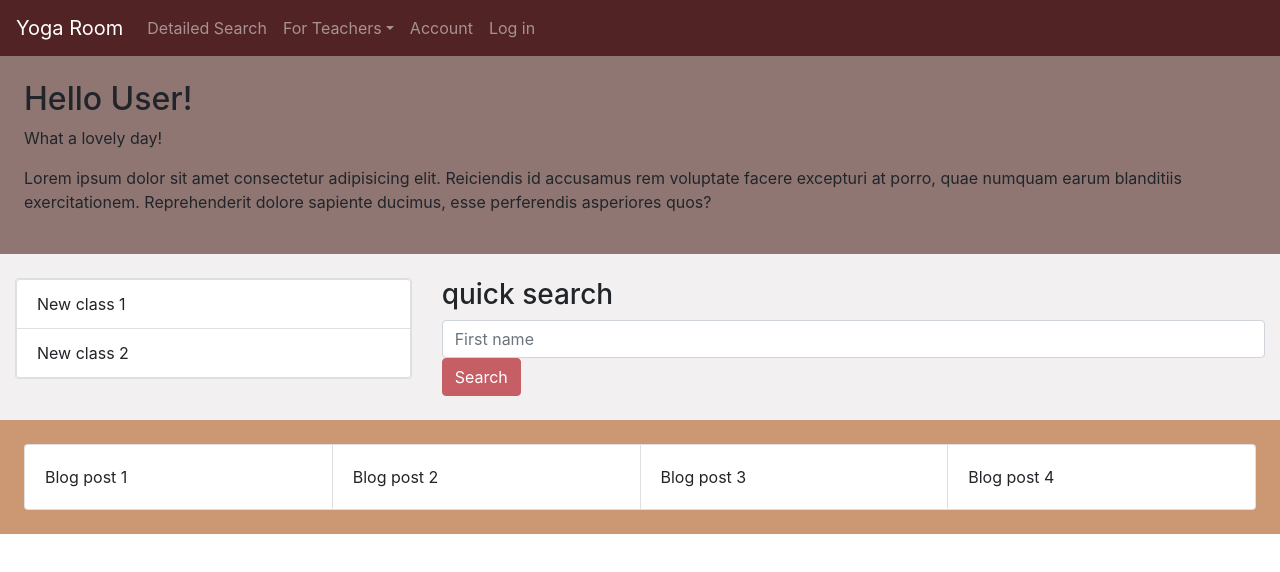
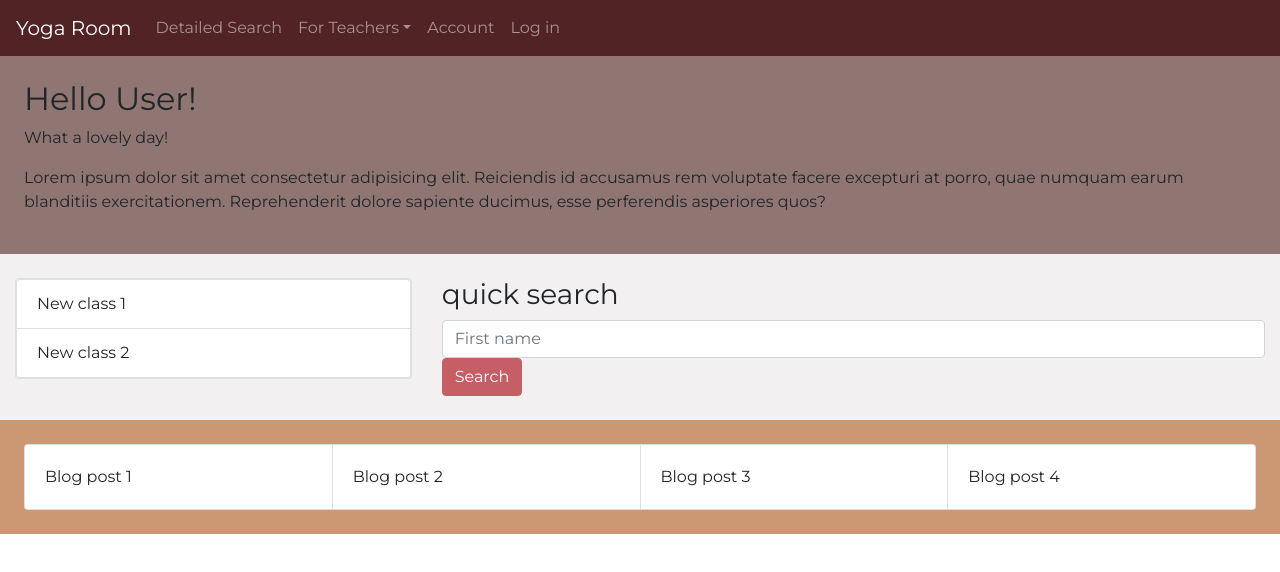
Before and after one commit to orsolyabus/yoga-room-react, a React (Create React App) app: page / in a window 1280 px wide. Shown: the top 572 px of the page. Built offline with nearby package versions, Linux system fonts and the light colour scheme.

Commit message:
add custom font

```diff
--- a/public/index.html
+++ b/public/index.html
@@ -3,6 +3,7 @@
   <head>
     <meta charset="utf-8" />
     <link rel="shortcut icon" href="%PUBLIC_URL%/favicon.ico" />
+    <link href="https://fonts.googleapis.com/css?family=Montserrat&display=swap" rel="stylesheet">
     <meta
       name="viewport"
       content="width=device-width, initial-scale=1, shrink-to-fit=no"
--- a/src/components/app/App.scss
+++ b/src/components/app/App.scss
@@ -19,6 +19,10 @@ $dark:          #512324 !default;
 );
 
 @import '~bootstrap/scss/bootstrap.scss';
+
+* {
+  font-family: 'Montserrat', sans-serif;
+}
 
 .body {
 
--- a/src/index.css
+++ b/src/index.css
@@ -1,9 +1,7 @@
-body {
+/* body {
   margin: 0;
   padding: 0;
-  font-family: -apple-system, BlinkMacSystemFont, "Segoe UI", "Roboto", "Oxygen",
-    "Ubuntu", "Cantarell", "Fira Sans", "Droid Sans", "Helvetica Neue",
-    sans-serif;
+  font-family: -apple-system, BlinkMacSystemFont, 'Montserrat', sans-serif;
   -webkit-font-smoothing: antialiased;
   -moz-osx-font-smoothing: grayscale;
 }
@@ -11,4 +9,4 @@ body {
 code {
   font-family: source-code-pro, Menlo, Monaco, Consolas, "Courier New",
     monospace;
-}
+} */
```
